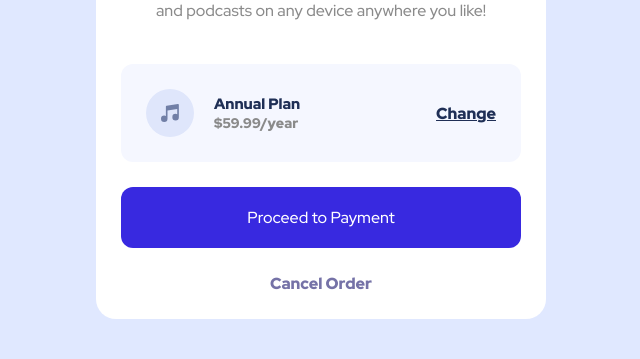
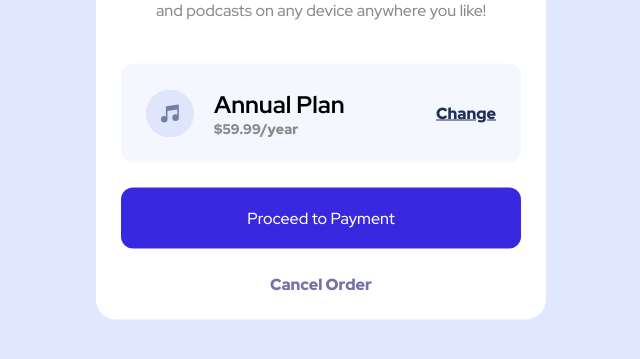
Before and after one commit to Asif2626/order-summary-component-main, a plain HTML site: page index.html in a window 1280 px wide. Shown: the part 405-764 px from the top of the page, without its empty margins (319-959 px from the left). Drawn offline with Linux system fonts and the light colour scheme.

Commit message:
update index.html
change heading h5 to h2

```diff
--- a/index.html
+++ b/index.html
@@ -21,7 +21,7 @@
       <div class="plan-box-left">
         <img src="images/icon-music.svg" alt="icon-music">
         <div>
-          <h5>Annual Plan</h5>
+          <h2>Annual Plan</h2>
           <p>$59.99/year</p>
         </div>
       </div>
```
